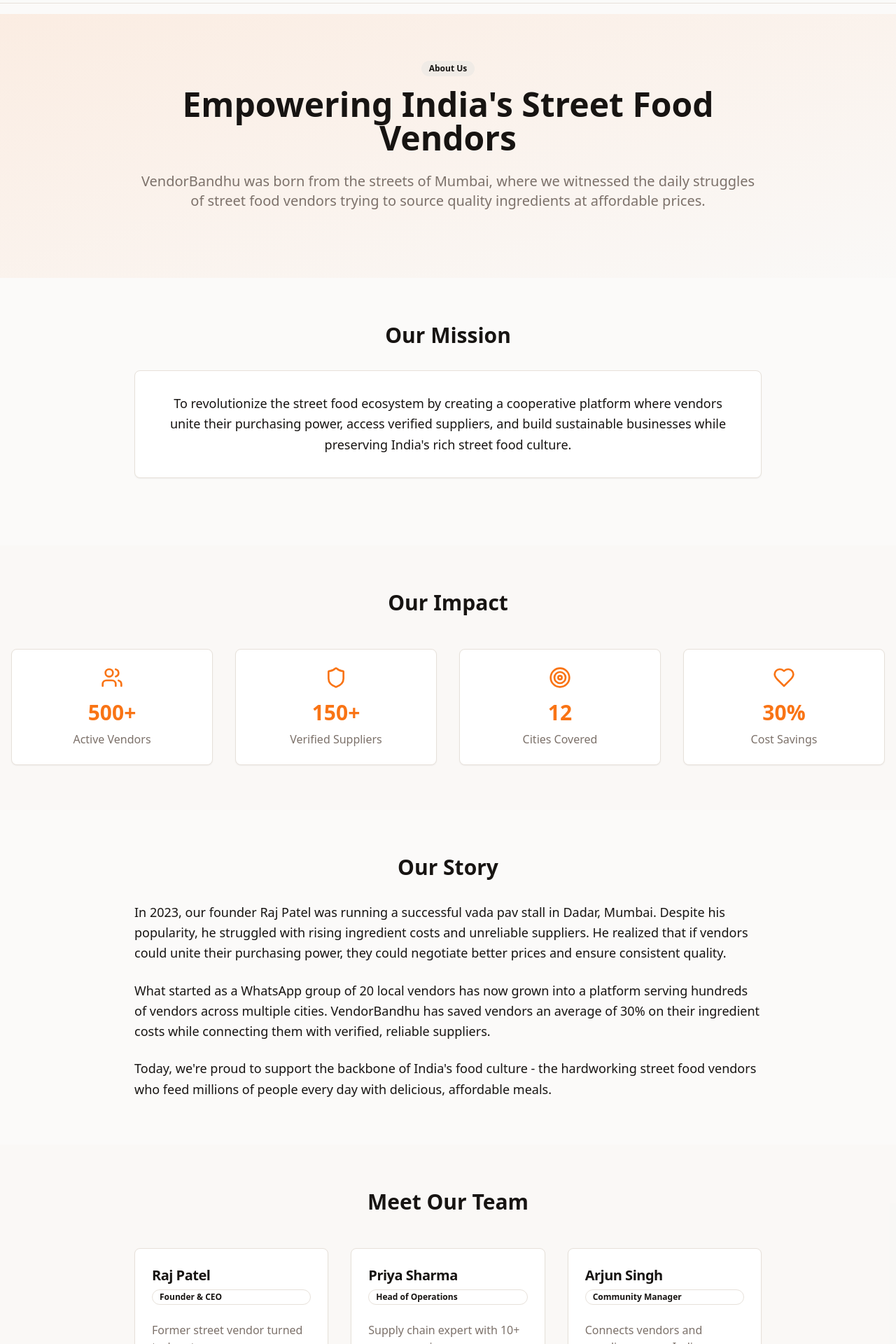
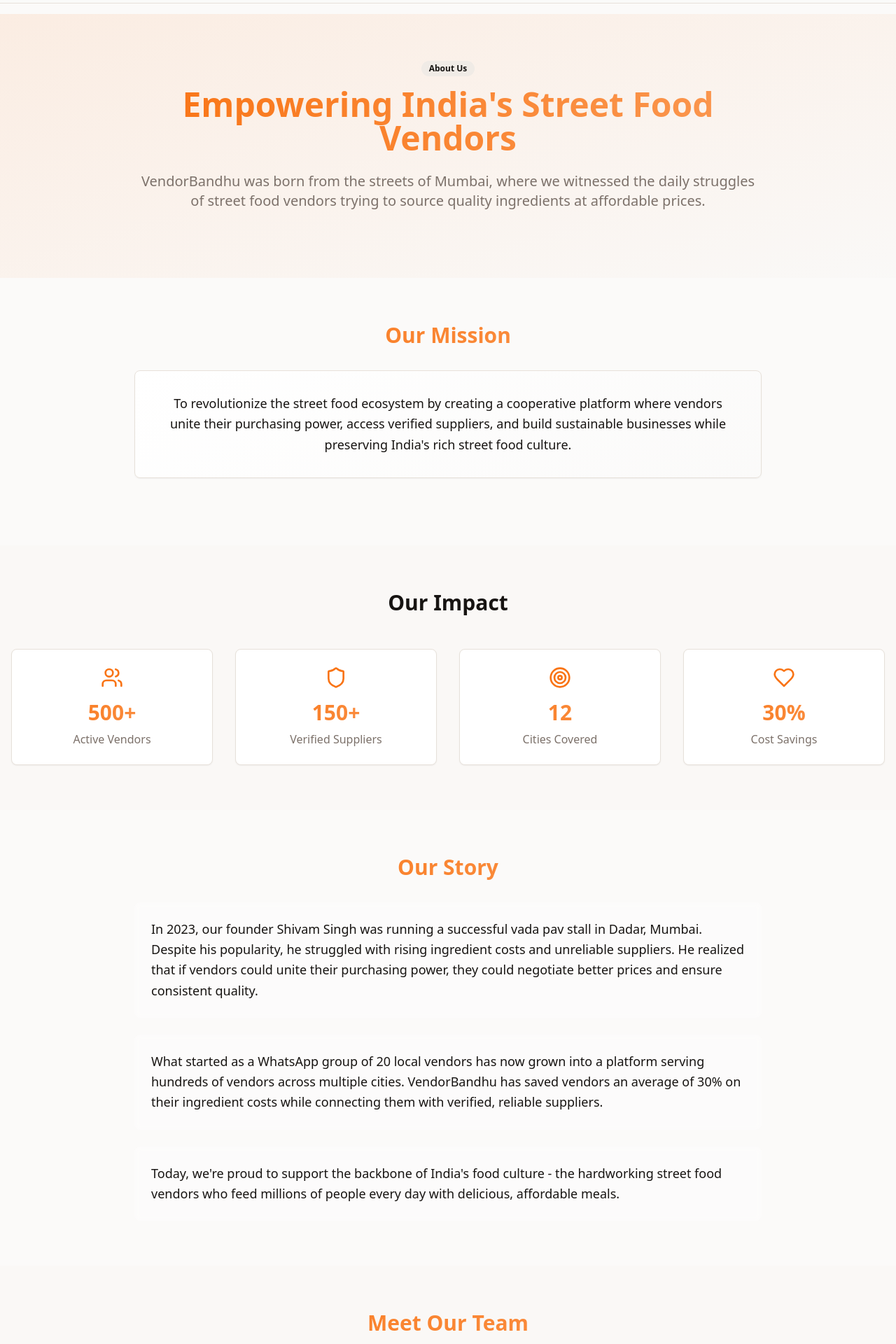
Before and after one commit to Shiwum/vendorbandhu, a React (Vite) app: page /about in a window 1280 px wide. Shown: the part 60-1980 px from the top of the page at 70% size. Built offline with nearby package versions, Linux system fonts and the light colour scheme.

Commit message:
Update team names and enhance UI
Update the team section with new names: Shivam Singh, Kumar Tejshwi, and Gaurav Choudhry. Enhance the website's UI with animations to make it more aesthetic, cool, and flashy.

```diff
--- a/src/index.css
+++ b/src/index.css
@@ -46,6 +46,9 @@ All colors MUST be HSL.
     --gradient-primary: linear-gradient(135deg, hsl(var(--primary)), hsl(var(--primary-glow)));
     --gradient-hero: linear-gradient(180deg, hsl(32 25% 96%), hsl(32 15% 98%));
     --gradient-card: linear-gradient(145deg, hsl(0 0% 100%), hsl(32 15% 98%));
+    --gradient-mesh: radial-gradient(circle at 20% 20%, hsl(var(--primary) / 0.3) 0%, transparent 50%),
+                     radial-gradient(circle at 80% 80%, hsl(var(--secondary) / 0.3) 0%, transparent 50%),
+                     radial-gradient(circle at 40% 40%, hsl(var(--accent) / 0.2) 0%, transparent 50%);
 
     /* Shadows with warm tones */
     --shadow-warm: 0 10px 30px -10px hsl(var(--primary) / 0.2);
--- a/src/pages/About.tsx
+++ b/src/pages/About.tsx
@@ -13,17 +13,17 @@ const About = () => {
 
   const team = [
     {
-      name: "Raj Patel",
+      name: "Shivam Singh",
       role: "Founder & CEO",
       description: "Former street vendor turned tech entrepreneur",
     },
     {
-      name: "Priya Sharma",
+      name: "Kumar Tejshwi",
       role: "Head of Operations",
       description: "Supply chain expert with 10+ years experience",
     },
     {
-      name: "Arjun Singh",
+      name: "Gaurav Choudhry",
       role: "Community Manager",
       description: "Connects vendors and suppliers across India",
     },
@@ -35,14 +35,15 @@ const About = () => {
 
       <main className="pt-20">
         {/* Hero Section */}
-        <section className="bg-gradient-to-br from-primary/10 to-secondary/10 py-16">
-          <div className="container mx-auto px-4">
+        <section className="relative bg-gradient-to-br from-primary/10 to-secondary/10 py-16 overflow-hidden">
+          <div className="absolute inset-0 bg-gradient-mesh opacity-50"></div>
+          <div className="container mx-auto px-4 relative">
             <div className="max-w-4xl mx-auto text-center">
-              <Badge variant="secondary" className="mb-4">About Us</Badge>
-              <h1 className="text-4xl md:text-5xl font-bold mb-6">
+              <Badge variant="secondary" className="mb-4 animate-fade-in">About Us</Badge>
+              <h1 className="text-4xl md:text-5xl font-bold mb-6 animate-slide-in-left bg-gradient-to-r from-primary to-primary-glow bg-clip-text text-transparent">
                 Empowering India's Street Food Vendors
               </h1>
-              <p className="text-xl text-muted-foreground mb-8">
+              <p className="text-xl text-muted-foreground mb-8 animate-slide-in-right">
                 VendorBandhu was born from the streets of Mumbai, where we witnessed the daily struggles of street food vendors trying to source quality ingredients at affordable prices.
               </p>
             </div>
@@ -50,11 +51,11 @@ const About = () => {
         </section>
 
         {/* Mission Section */}
-        <section className="py-16">
+        <section className="py-16 relative">
           <div className="container mx-auto px-4">
             <div className="max-w-4xl mx-auto">
-              <h2 className="text-3xl font-bold mb-8 text-center">Our Mission</h2>
-              <Card className="mb-8">
+              <h2 className="text-3xl font-bold mb-8 text-center animate-fade-in bg-gradient-to-r from-primary to-primary-glow bg-clip-text text-transparent">Our Mission</h2>
+              <Card className="mb-8 animate-scale-in hover:scale-105 transition-transform duration-300 hover:animate-glow-pulse backdrop-blur-sm bg-gradient-card">
                 <CardContent className="p-8">
                   <p className="text-lg leading-relaxed text-center">
                     To revolutionize the street food ecosystem by creating a cooperative platform where vendors unite their purchasing power, access verified suppliers, and build sustainable businesses while preserving India's rich street food culture.
@@ -66,17 +67,18 @@ const About = () => {
         </section>
 
         {/* Stats Section */}
-        <section className="py-16 bg-muted/30">
-          <div className="container mx-auto px-4">
-            <h2 className="text-3xl font-bold mb-12 text-center">Our Impact</h2>
+        <section className="py-16 bg-muted/30 relative overflow-hidden">
+          <div className="absolute inset-0 bg-gradient-mesh opacity-30"></div>
+          <div className="container mx-auto px-4 relative">
+            <h2 className="text-3xl font-bold mb-12 text-center animate-fade-in">Our Impact</h2>
             <div className="grid grid-cols-2 md:grid-cols-4 gap-8">
               {stats.map((stat, index) => {
                 const Icon = stat.icon;
                 return (
-                  <Card key={index} className="text-center">
+                  <Card key={index} className="text-center group hover:scale-105 transition-all duration-300 animate-scale-in hover:animate-glow-pulse" style={{animationDelay: `${index * 0.1}s`}}>
                     <CardContent className="p-6">
-                      <Icon className="w-8 h-8 mx-auto mb-4 text-primary" />
-                      <div className="text-3xl font-bold text-primary mb-2">
+                      <Icon className="w-8 h-8 mx-auto mb-4 text-primary group-hover:animate-float" />
+                      <div className="text-3xl font-bold text-primary mb-2 bg-gradient-to-r from-primary to-primary-glow bg-clip-text text-transparent">
                         {stat.value}
                       </div>
                       <div className="text-muted-foreground">{stat.label}</div>
@@ -89,18 +91,18 @@ const About = () => {
         </section>
 
         {/* Story Section */}
-        <section className="py-16">
+        <section className="py-16 relative">
           <div className="container mx-auto px-4">
             <div className="max-w-4xl mx-auto">
-              <h2 className="text-3xl font-bold mb-8 text-center">Our Story</h2>
+              <h2 className="text-3xl font-bold mb-8 text-center animate-fade-in bg-gradient-to-r from-primary to-primary-glow bg-clip-text text-transparent">Our Story</h2>
               <div className="space-y-6 text-lg leading-relaxed">
-                <p>
-                  In 2023, our founder Raj Patel was running a successful vada pav stall in Dadar, Mumbai. Despite his popularity, he struggled with rising ingredient costs and unreliable suppliers. He realized that if vendors could unite their purchasing power, they could negotiate better prices and ensure consistent quality.
+                <p className="animate-slide-in-left backdrop-blur-sm bg-card/30 p-6 rounded-lg hover:bg-card/50 transition-colors">
+                  In 2023, our founder Shivam Singh was running a successful vada pav stall in Dadar, Mumbai. Despite his popularity, he struggled with rising ingredient costs and unreliable suppliers. He realized that if vendors could unite their purchasing power, they could negotiate better prices and ensure consistent quality.
                 </p>
-                <p>
+                <p className="animate-slide-in-right backdrop-blur-sm bg-card/30 p-6 rounded-lg hover:bg-card/50 transition-colors" style={{animationDelay: '0.2s'}}>
                   What started as a WhatsApp group of 20 local vendors has now grown into a platform serving hundreds of vendors across multiple cities. VendorBandhu has saved vendors an average of 30% on their ingredient costs while connecting them with verified, reliable suppliers.
                 </p>
-                <p>
+                <p className="animate-slide-in-left backdrop-blur-sm bg-card/30 p-6 rounded-lg hover:bg-card/50 transition-colors" style={{animationDelay: '0.4s'}}>
                   Today, we're proud to support the backbone of India's food culture - the hardworking street food vendors who feed millions of people every day with delicious, affordable meals.
                 </p>
               </div>
@@ -109,18 +111,22 @@ const About = () => {
         </section>
 
         {/* Team Section */}
-        <section className="py-16 bg-muted/30">
-          <div className="container mx-auto px-4">
-            <h2 className="text-3xl font-bold mb-12 text-center">Meet Our Team</h2>
+        <section className="py-16 bg-muted/30 relative overflow-hidden">
+          <div className="absolute inset-0 bg-gradient-mesh opacity-40"></div>
+          <div className="container mx-auto px-4 relative">
+            <h2 className="text-3xl font-bold mb-12 text-center animate-fade-in bg-gradient-to-r from-primary to-primary-glow bg-clip-text text-transparent">Meet Our Team</h2>
             <div className="grid md:grid-cols-3 gap-8 max-w-4xl mx-auto">
               {team.map((member, index) => (
-                <Card key={index}>
-                  <CardHeader>
-                    <CardTitle className="text-xl">{member.name}</CardTitle>
-                    <Badge variant="outline">{member.role}</Badge>
+                <Card key={index} className="group hover:scale-105 transition-all duration-500 animate-scale-in hover:shadow-2xl hover:animate-glow-pulse backdrop-blur-sm bg-card/80" style={{animationDelay: `${index * 0.2}s`}}>
+                  <CardHeader className="text-center">
+                    <div className="w-20 h-20 mx-auto mb-4 bg-gradient-to-br from-primary to-primary-glow rounded-full flex items-center justify-center text-white text-2xl font-bold group-hover:animate-float">
+                      {member.name.split(' ').map(n => n[0]).join('')}
+                    </div>
+                    <CardTitle className="text-xl bg-gradient-to-r from-primary to-primary-glow bg-clip-text text-transparent">{member.name}</CardTitle>
+                    <Badge variant="outline" className="group-hover:bg-primary group-hover:text-primary-foreground transition-colors">{member.role}</Badge>
                   </CardHeader>
                   <CardContent>
-                    <p className="text-muted-foreground">{member.description}</p>
+                    <p className="text-muted-foreground text-center">{member.description}</p>
                   </CardContent>
                 </Card>
               ))}
--- a/tailwind.config.ts
+++ b/tailwind.config.ts
@@ -97,11 +97,73 @@ export default {
 					to: {
 						height: '0'
 					}
+				},
+				'fade-in': {
+					'0%': {
+						opacity: '0',
+						transform: 'translateY(20px)'
+					},
+					'100%': {
+						opacity: '1',
+						transform: 'translateY(0)'
+					}
+				},
+				'slide-in-left': {
+					'0%': {
+						opacity: '0',
+						transform: 'translateX(-30px)'
+					},
+					'100%': {
+						opacity: '1',
+						transform: 'translateX(0)'
+					}
+				},
+				'slide-in-right': {
+					'0%': {
+						opacity: '0',
+						transform: 'translateX(30px)'
+					},
+					'100%': {
+						opacity: '1',
+						transform: 'translateX(0)'
+					}
+				},
+				'scale-in': {
+					'0%': {
+						opacity: '0',
+						transform: 'scale(0.9)'
+					},
+					'100%': {
+						opacity: '1',
+						transform: 'scale(1)'
+					}
+				},
+				'float': {
+					'0%, 100%': {
+						transform: 'translateY(0px)'
+					},
+					'50%': {
+						transform: 'translateY(-10px)'
+					}
+				},
+				'glow-pulse': {
+					'0%, 100%': {
+						boxShadow: '0 0 20px hsl(var(--primary) / 0.3)'
+					},
+					'50%': {
+						boxShadow: '0 0 40px hsl(var(--primary) / 0.6)'
+					}
 				}
 			},
 			animation: {
 				'accordion-down': 'accordion-down 0.2s ease-out',
-				'accordion-up': 'accordion-up 0.2s ease-out'
+				'accordion-up': 'accordion-up 0.2s ease-out',
+				'fade-in': 'fade-in 0.6s ease-out',
+				'slide-in-left': 'slide-in-left 0.6s ease-out',
+				'slide-in-right': 'slide-in-right 0.6s ease-out',
+				'scale-in': 'scale-in 0.5s ease-out',
+				'float': 'float 3s ease-in-out infinite',
+				'glow-pulse': 'glow-pulse 2s ease-in-out infinite'
 			}
 		}
 	},
```
